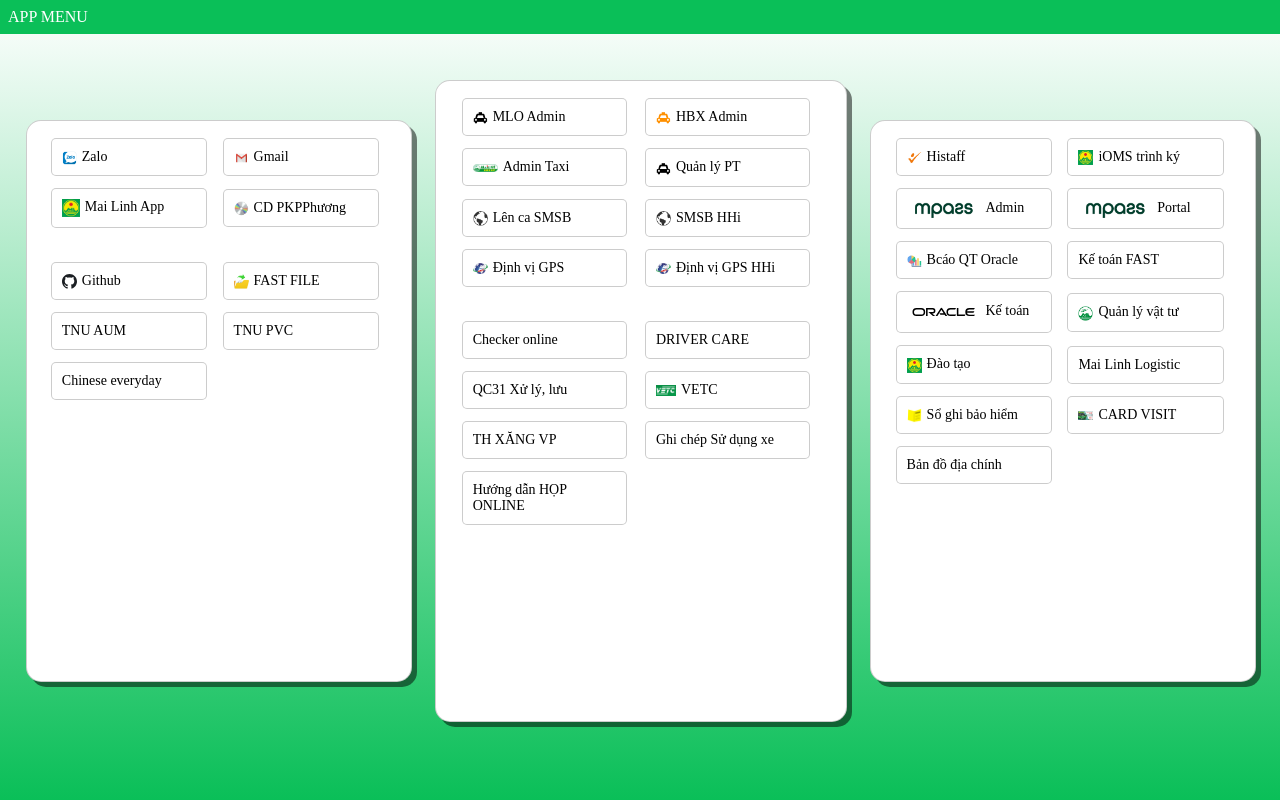
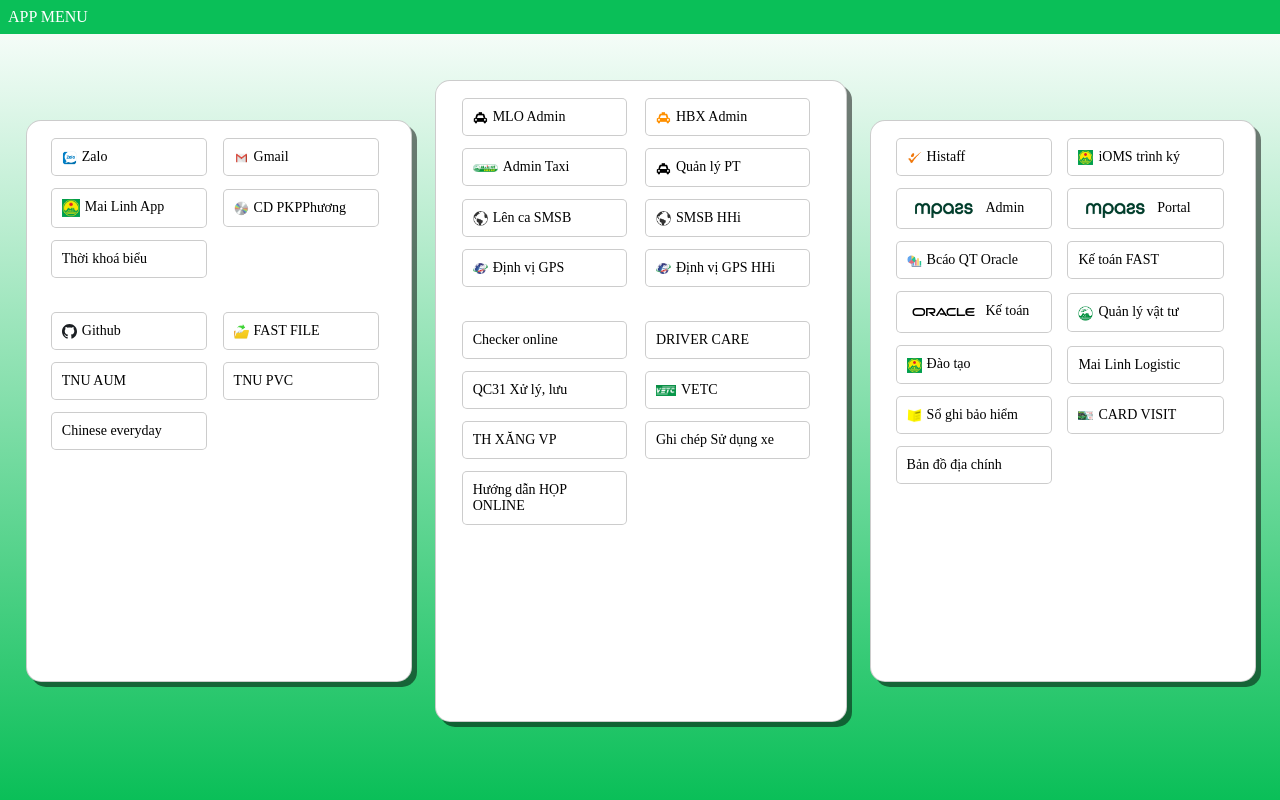
Before and after one commit to PVCTech/pvctech.github.io, a plain HTML site: page index.html in a window 1280 px wide. Drawn offline with Linux system fonts and the light colour scheme.

Commit message:
Update index.html

```diff
--- a/index.html
+++ b/index.html
@@ -45,7 +45,8 @@
                 new MenuButton("https://chat.zalo.me",'Zalo','zalo.png','15px'),
                 new MenuButton("https://mail.google.com/",'Gmail','gmail.png','15px'),
                 new MenuButton("https://pvctech.github.io/mlnd-app-menu",'Mai Linh App','mailinh.png','18px'),
-                new MenuButton("https://pvctech.github.io/phuong-cd/",'CD PKPPhương','cd.png','15px')
+                new MenuButton("https://pvctech.github.io/phuong-cd/",'CD PKPPhương','cd.png','15px'),
+                new MenuButton("https://pkp-deptrai.github.io/PKPweb/thoi-khoa-bieu.htm",'Thời khoá biểu','','15px')
             ];
 
             for (let i=1; i < DSButton1.length; i= i +2)
```
